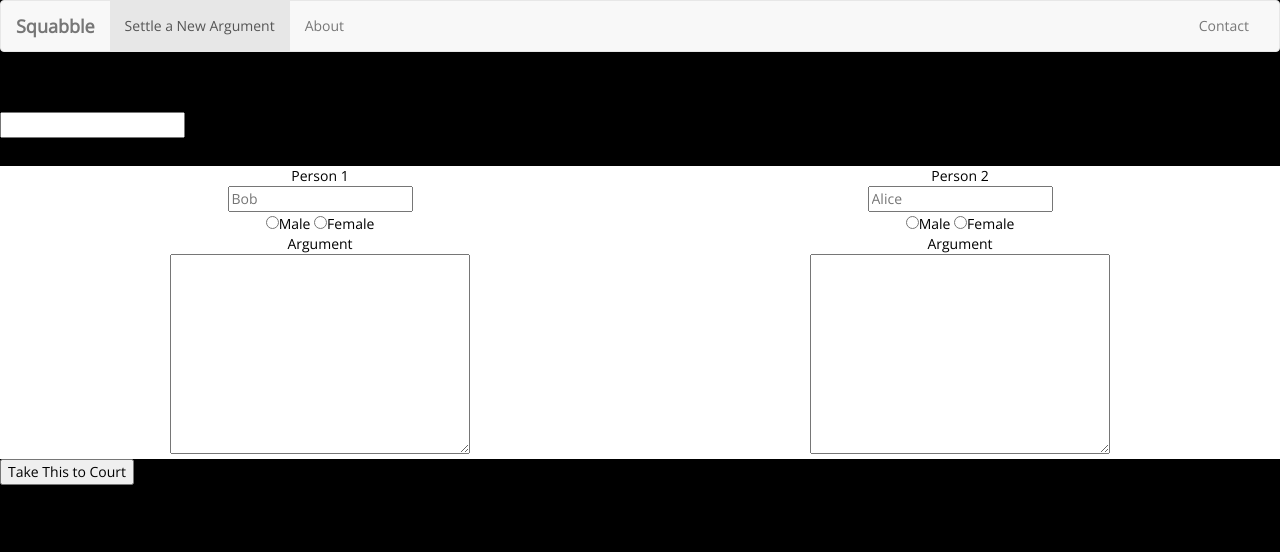
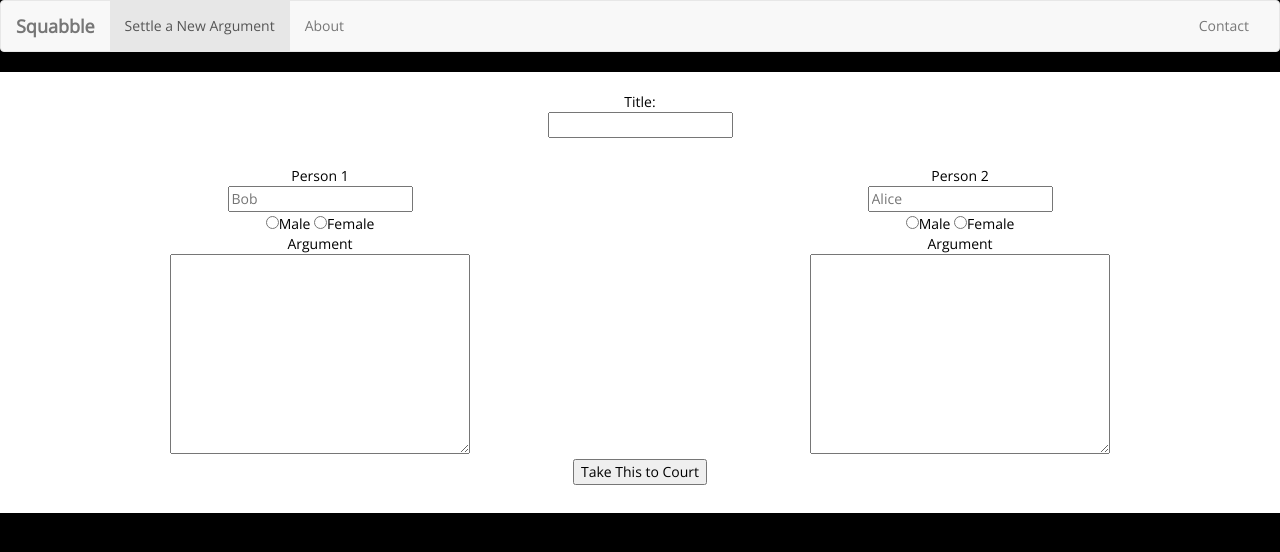
Before and after one commit to joshperline/squabble-app, a Python web app: template templates/argument.html in a window 1280 px wide. Shown: the top 552 px of the page. Run offline with Jinja, Linux system fonts and the light colour scheme; the template is opened without the code that fills it, so the values that code supplies are empty; some libraries are stand-ins or nearby versions.

Commit message:
fixed text align issue with argument title in argument.html

```diff
--- a/assets/css/style.css
+++ b/assets/css/style.css
@@ -6,6 +6,7 @@ body {
     font-family: "Open Sans", Helvetica, sans-serif;
     color: black;
     background-color: black;
+    text-align: center;
 }
 
 #title {
@@ -58,6 +59,30 @@ body {
 }
 
 .new-argument-message {
+    display: inline-block;
+    vertical-align: middle;
+    background-color: inherit;
+    width: 100%;
+    padding: 2em 0;
+}
+
+.argument-landing {
+    height: 400px;
+    display: table;
+    width: 100%;
+    background-color: white
+    text-align: center;
+}
+
+.argument-landing:before {
+  content: '';
+  display: inline-block;
+  height: 100%;
+  background-color: white;
+  vertical-align: middle;
+}
+
+.argument-message {
     display: inline-block;
     vertical-align: middle;
     background-color: inherit;
@@ -125,3 +150,8 @@ body {
 .female {
     background-color: #FFB5FF;
 }
+
+.argument-window {
+    text-align: center;
+    background-color: white;
+}
--- a/templates/argument.html
+++ b/templates/argument.html
@@ -52,13 +52,14 @@
 </nav>
 
 <body>
-    <div class="new-argument-landing">
+    <div class="argument-window">
+        <div class="argument-landing">
             <form method="post">
                 Title:
                 <br>
                 <input type="text" name="title" value="{{title}}">
                 <br>
-            <div class="new-argument-message">
+                <div class="argument-message">
                     <div id="column1-wrap">
                         <div id="column1">
                             Person 1
@@ -91,6 +92,7 @@
                 </div>
             </form>
         </div>
+    </div>
 
     <!-- jQuery (necessary for Bootstrap's JavaScript plugins) -->
     <script src="https://ajax.googleapis.com/ajax/libs/jquery/1.11.0/jquery.min.js"></script>
```
Lines whose indentation alone changed are shown as unchanged.
